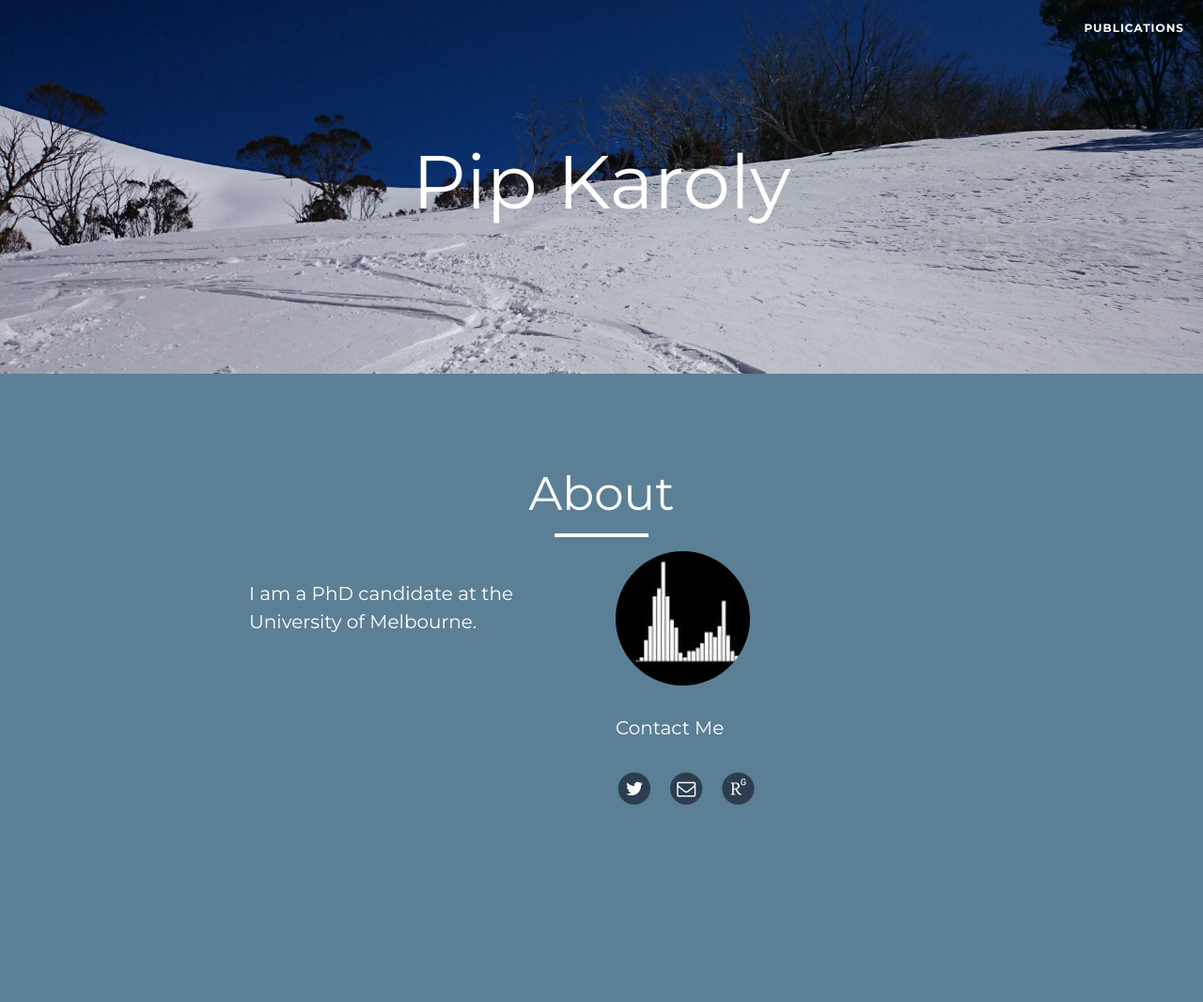
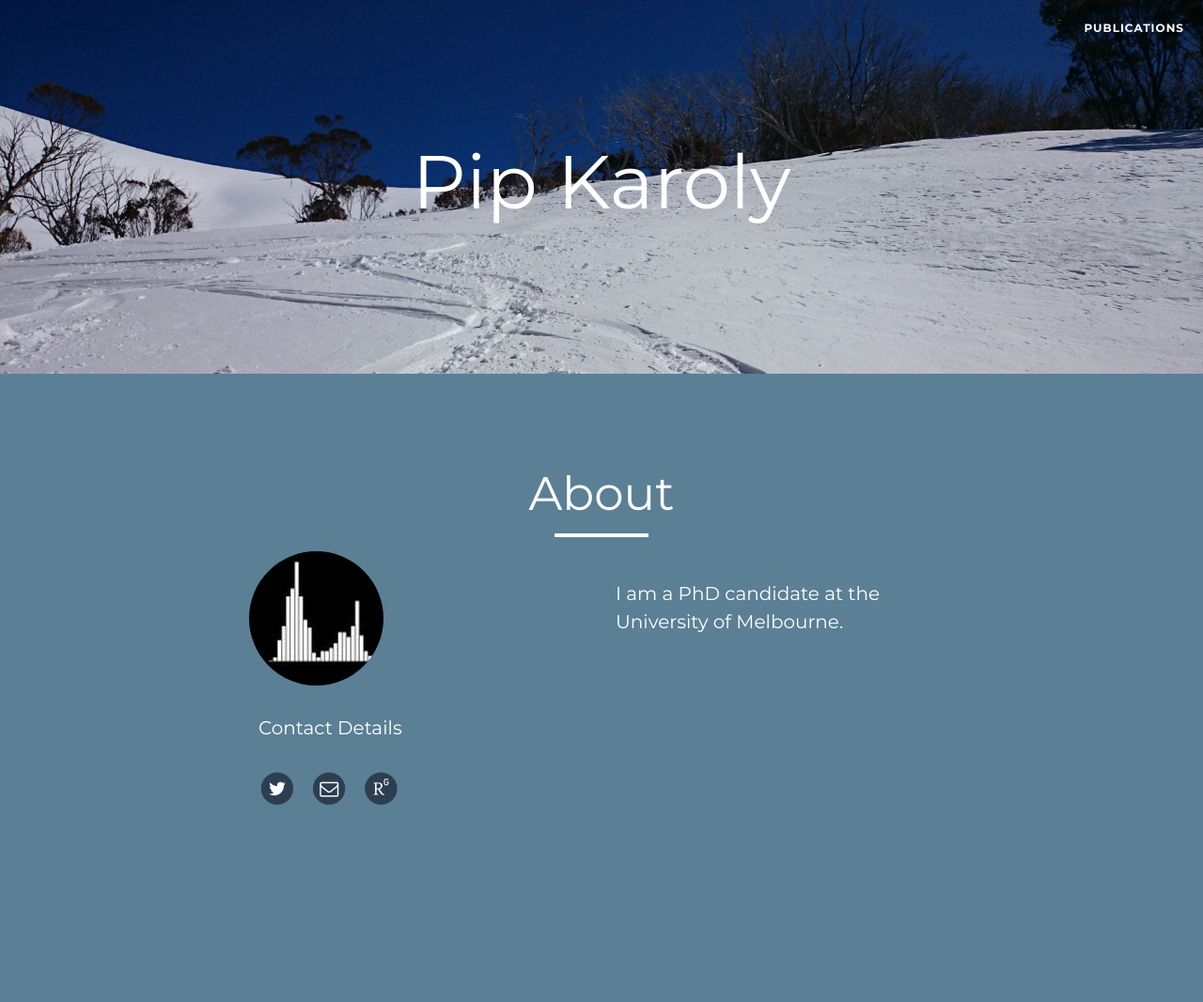
Before and after one commit to pkaroly/NeuroGraphics, a plain HTML site: page index.html in a window 1280 px wide. Shown: the top 1067 px of the page at 94% size. Drawn offline with Linux system fonts and the light colour scheme; files whose address does not match are found by name.

Commit message:
moving boxes

```diff
--- a/index.html
+++ b/index.html
@@ -100,12 +100,16 @@
             </div>
             <div class="row">
                 <div class="col-lg-4 col-lg-offset-2">
+                   <img class='img-circle' src='img\durint\thumb.jpg'></img>
+                </div>
+                <div class="col-lg-4">
                     <p>I am a PhD candidate at the University of Melbourne. </p>
                 </div>
+            </div>
 
-                <div class="col-lg-4">
-                   <img class='img-circle' src='img\durint\thumb.jpg'></img>
-                   <p>Contact Me</p>
+            <div>
+                <div class="col-lg-4 col-lg-offset-2">
+                        <p>Contact Details</p>
                         <ul class="list-inline">
                             <li>
                                 <a target = "_blank" href="https://twitter.com/intent/tweet?screen_name=pjkaroly" data-related="pjkaroly">
@@ -136,7 +140,6 @@
 
                         </ul>
                 </div>
-
             </div>
 
         </div>
```
